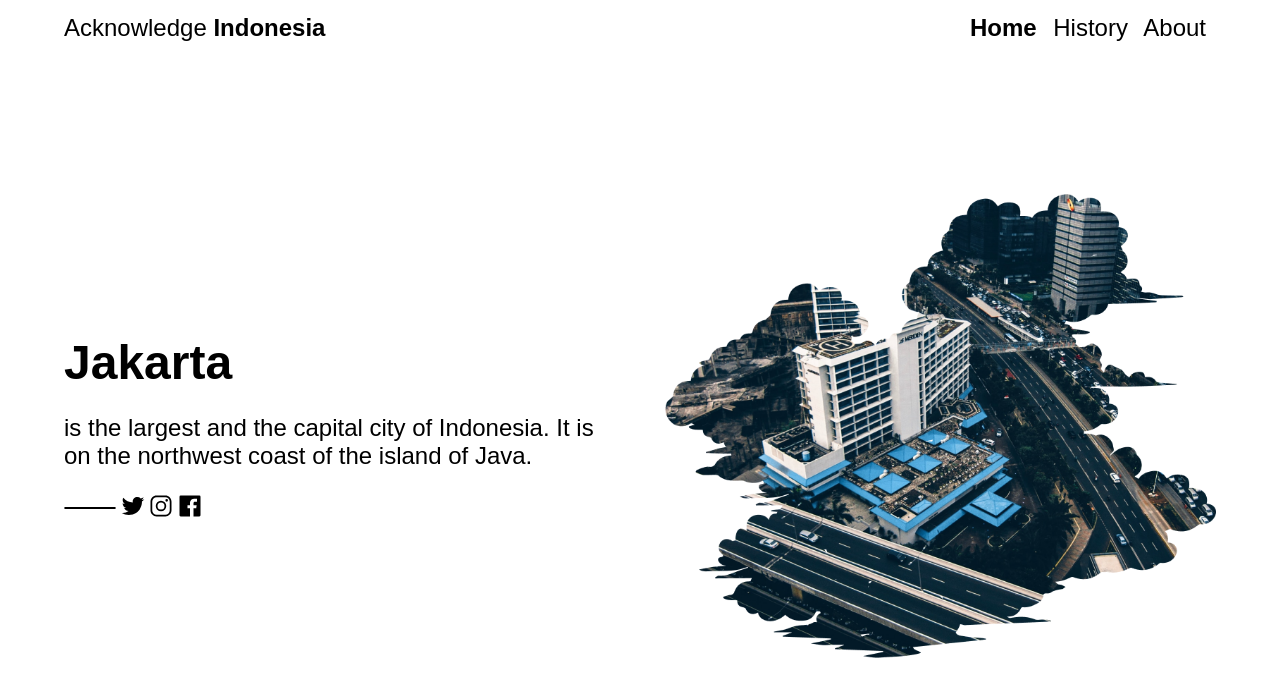
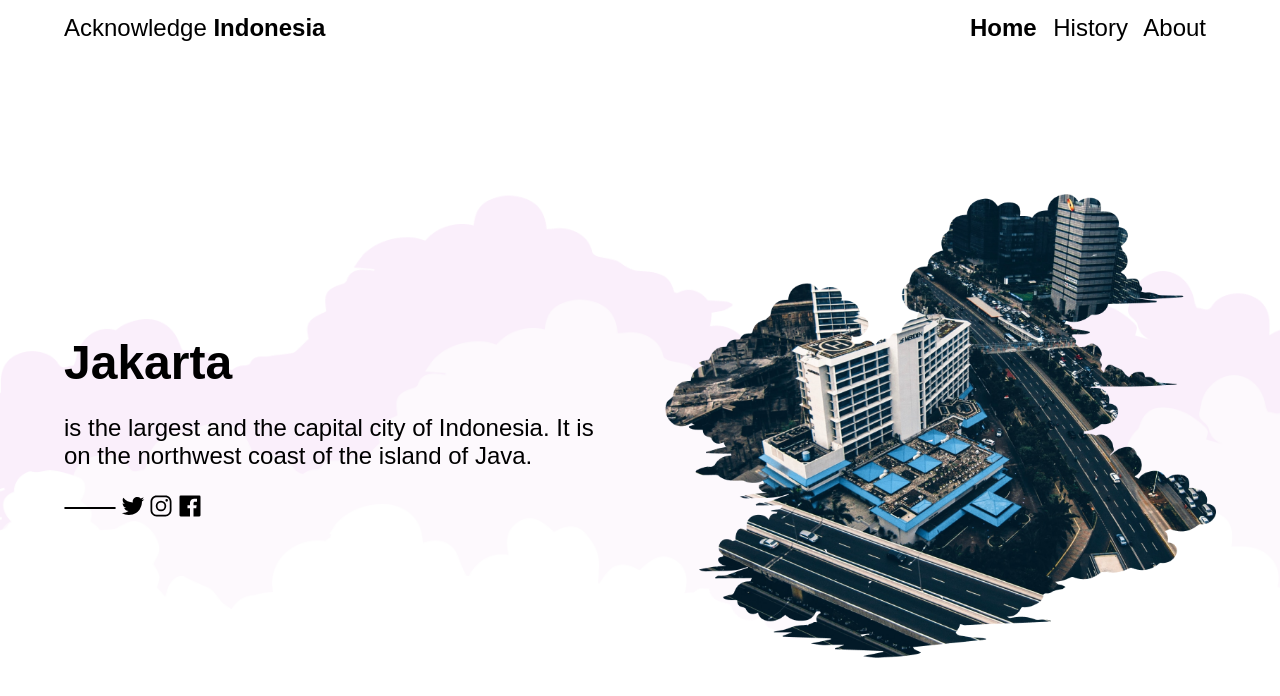
Before and after one commit to cfg155/Aknowledge-Indonesia, a website: page index.html in a window 1280 px wide. Drawn offline with Linux system fonts and the light colour scheme.

Commit message:
added a background

```diff
--- a/scss/style.scss
+++ b/scss/style.scss
@@ -103,6 +103,23 @@ html {
     }
 
     .banner {
+        overflow: hidden;
+
+        &::before {
+            content: '';
+            position: absolute;
+            top: 0;
+            left: 0;
+            width: 100vw;
+            height: 100vh;
+            background-image: url('../assets/bg.png');
+            background-size: cover;
+            background-repeat: no-repeat;
+            background-position: bottom;
+            z-index: -1;
+            overflow: hidden;
+        }
+
         &__container {
             display: grid;
             grid-template-columns: 1fr 1fr;
```
Also changed, not shown: css/style.css.
